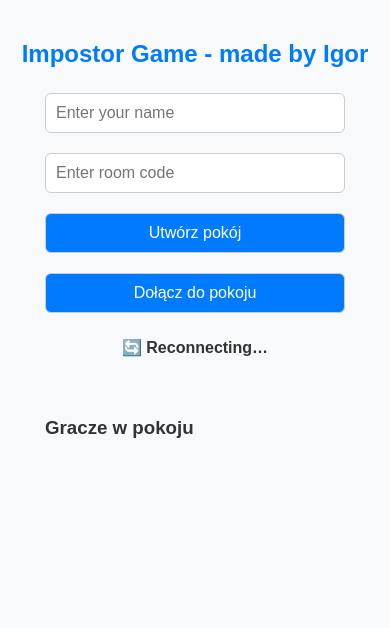
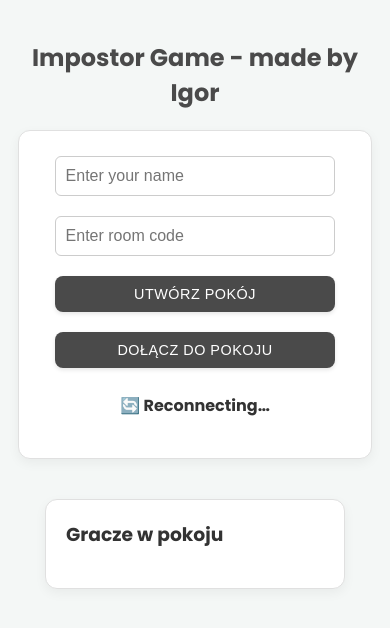
Before and after one commit to RogiGral/impostor-game, a website: page public/client.html in a window 390 px wide. Drawn offline with nearby package versions, Linux system fonts and the light colour scheme; no server answers.

Commit message:
Refactor styles for improved UI consistency and responsiveness; update font and button styles

```diff
--- a/public/client.html
+++ b/public/client.html
@@ -4,6 +4,12 @@
     <meta charset="UTF-8" />
     <meta name="viewport" content="width=device-width, initial-scale=1.0" />
     <title>Impostor Game - made by Igor</title>
+    <link rel="preconnect" href="https://fonts.googleapis.com" />
+    <link rel="preconnect" href="https://fonts.gstatic.com" crossorigin />
+    <link
+      href="https://fonts.googleapis.com/css2?family=Poppins:wght@400;500;700&display=swap"
+      rel="stylesheet"
+    />
     <link rel="stylesheet" href="css/styles.css" />
     <script src="https://cdn.socket.io/4.7.2/socket.io.min.js"></script>
     <script defer src="js/client.js"></script>
--- a/public/css/styles.css
+++ b/public/css/styles.css
@@ -1,17 +1,29 @@
+:root {
+  --bg-color: #f4f7f6;
+  --card-bg: #ffffff;
+  --text-color: #333;
+  --primary-color: #4a4a4a;
+  --primary-hover: #333;
+  --accent-color: #ffc107;
+  --border-color: #e0e0e0;
+  --impostor-red: #d9534f;
+  --citizen-blue: #0275d8;
+}
+
 body {
-  font-family: Arial, sans-serif;
-  background: #f8f9fa;
-  color: #333;
+  font-family: "Poppins", sans-serif;
+  background: var(--bg-color);
+  color: var(--text-color);
   text-align: center;
   margin-top: 40px;
   padding: 0 10px;
 }
 
 h1 {
-  color: #007bff;
+  color: var(--primary-color);
   font-size: 1.8rem;
+  font-weight: 700;
 }
-
 h3 {
   margin-top: 0;
 }
@@ -26,13 +38,25 @@ button {
 }
 
 button {
-  background: #007bff;
+  background: var(--primary-color); /* <-- Use variable */
   color: white;
   cursor: pointer;
+  padding: 10px 15px; /* Adjust padding */
+  margin: 5px 0;
+  border-radius: 8px; /* Softer corners */
+  border: none; /* Remove default border */
+  font-size: 0.9rem;
+  font-weight: 500;
+  text-transform: uppercase; /* Game-like feel */
+  letter-spacing: 0.5px;
+  transition: all 0.2s ease; /* Smooth transition */
+  box-shadow: 0 2px 4px rgba(0, 0, 0, 0.1);
 }
 
 button:hover {
-  background: #0056b3;
+  background: var(--primary-hover); /* <-- Use variable */
+  box-shadow: 0 4px 8px rgba(0, 0, 0, 0.15);
+  transform: translateY(-1px);
 }
 
 #btnControl {
@@ -51,12 +75,12 @@ button:hover {
 }
 
 #messages p {
-  background: #fff;
-  border: 1px solid #ddd;
-  padding: 8px;
-  border-radius: 6px;
+  background: var(--bg-color);
+  border: 1px solid var(--border-color);
+  padding: 10px 12px;
+  border-radius: 8px;
   word-wrap: break-word;
-  margin: 5px 0;
+  margin: 8px 0;
 }
 
 #userCount {
@@ -88,6 +112,17 @@ button:hover {
   gap: 30px;
   margin-top: 20px;
   flex-wrap: wrap;
+  align-items: flex-start; /* Align cards to the top */
+}
+
+.content-area,
+.player-list {
+  background: var(--card-bg); /* <-- Add white background */
+  border-radius: 12px; /* <-- Softer corners */
+  padding: 20px; /* <-- Add internal spacing */
+  box-shadow: 0 4px 12px rgba(0, 0, 0, 0.05); /* <-- Add shadow */
+  border: 1px solid var(--border-color); /* <-- Subtle border */
+  box-sizing: border-box; /* <-- ADD THIS LINE */
 }
 
 .content-area {
@@ -105,13 +140,21 @@ button:hover {
   padding: 0;
 }
 
+#startGameBtn {
+  background-color: var(--citizen-blue);
+  font-weight: 700;
+}
+#leaveBtn {
+  background-color: var(--impostor-red);
+}
+
 .flip-card {
   width: 300px;
   height: 100px;
   perspective: 1000px;
   display: block;
   cursor: pointer;
-  margin: 10px 0;
+  margin: 10px auto;
   display: none;
 }
 
@@ -144,6 +187,11 @@ button:hover {
   font-size: 1.2em;
   font-weight: bold;
 }
+.flip-card-back {
+  background-image: linear-gradient(45deg, #333 0%, #555 100%);
+  color: white;
+  border: 2px solid #333;
+}
 
 .flip-card-front {
   background-color: #f0f0f0;
```
